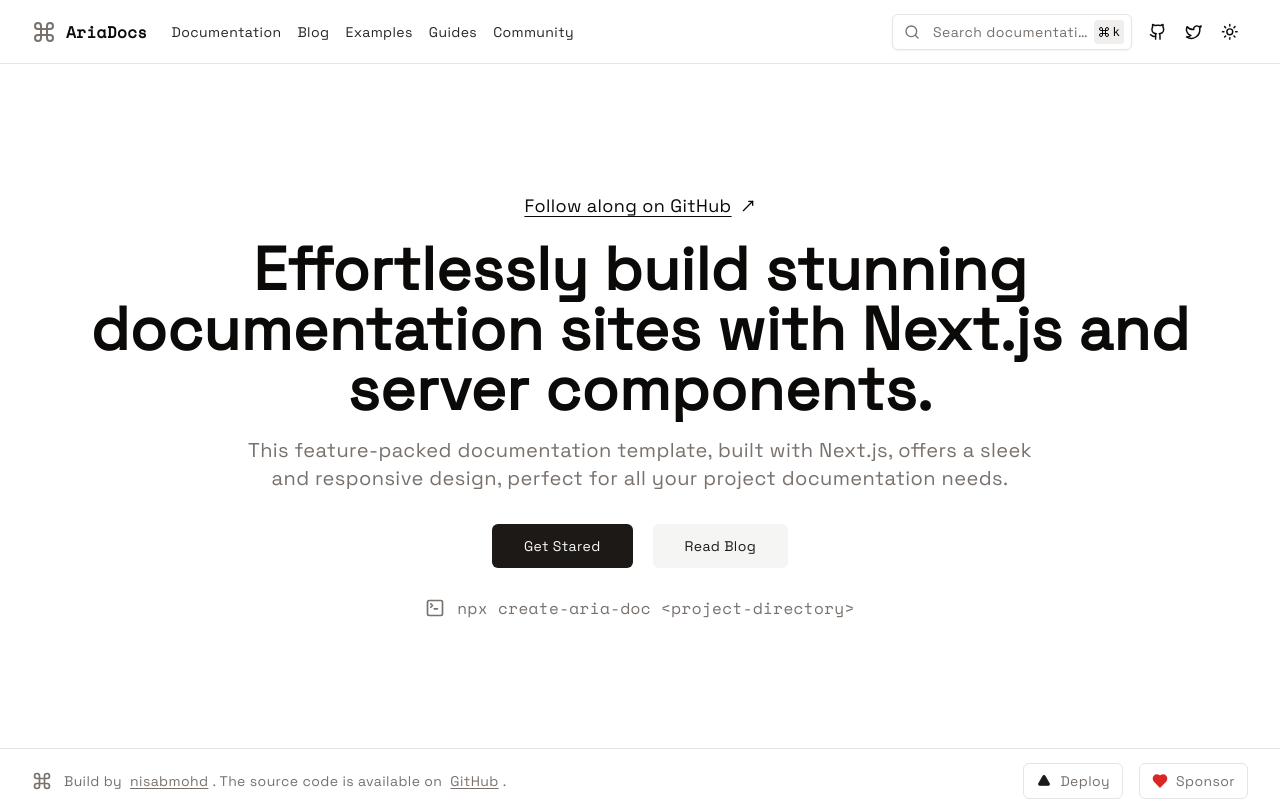
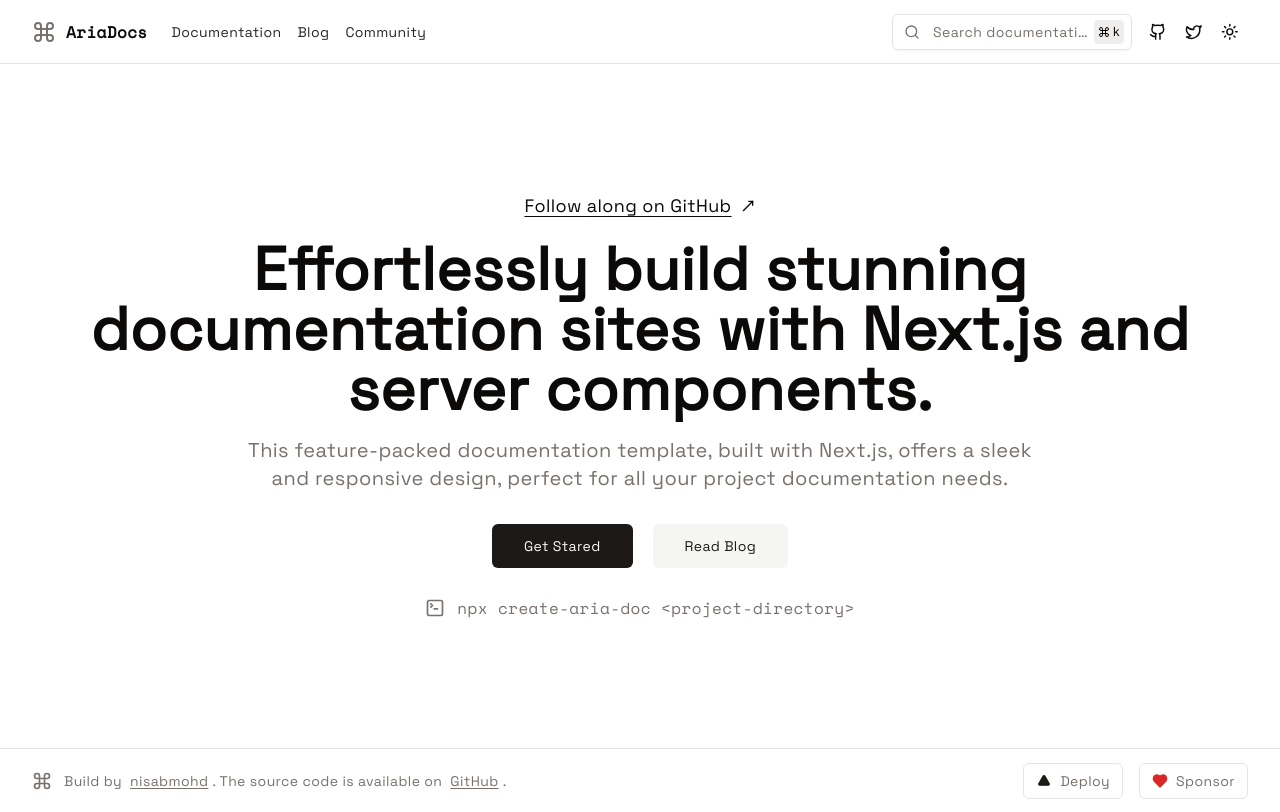
Before and after one commit to anasyakubu/documentation-cms, a Next.js app: page / in a window 1280 px wide. Built offline with nearby package versions, Linux system fonts and the light colour scheme.

Commit message:
update navbar

```diff
--- a/components/navbar.tsx
+++ b/components/navbar.tsx
@@ -18,16 +18,8 @@
     href: "/blog",
   },
   {
-    title: "Examples",
-    href: "#",
-  },
-  {
-    title: "Guides",
-    href: "#",
-  },
-  {
     title: "Community",
-    href: "https://github.com/nisabmohd/Aria-Docs/discussions",
+    href: "https://github.com/anasyakubu",
   },
 ];
 
@@ -52,13 +44,13 @@
             <Search />
             <div className="flex ml-2.5 sm:ml-0">
               <Link
-                href="https://github.com/nisabmohd/NexDocs"
+                href="https://github.com/anasyakubu"
                 className={buttonVariants({ variant: "ghost", size: "icon" })}
               >
                 <GithubIcon className="h-[1.1rem] w-[1.1rem]" />
               </Link>
               <Link
-                href="#"
+                href="https://x.com/___anaaasss"
                 className={buttonVariants({
                   variant: "ghost",
                   size: "icon",
```
